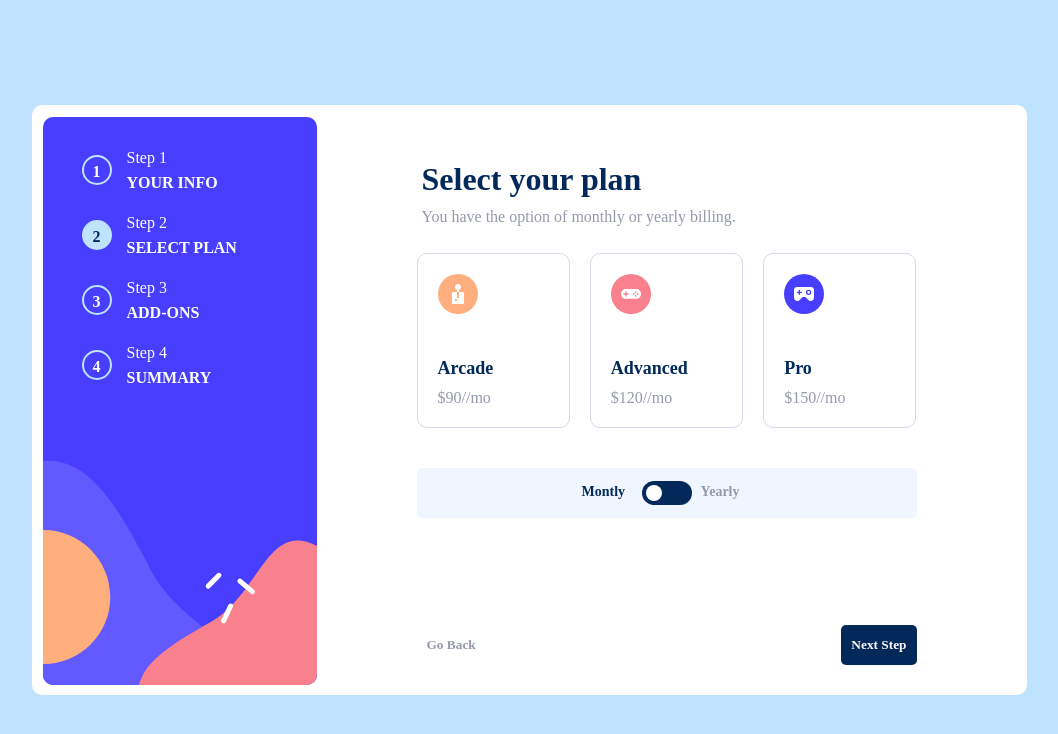
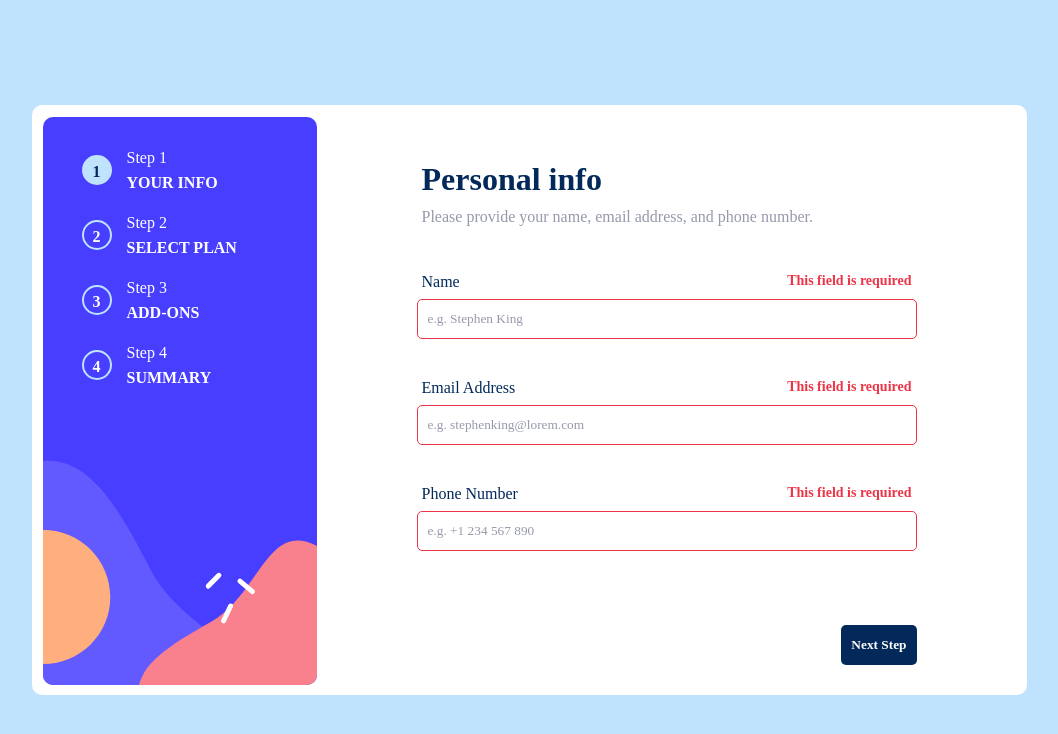
Before and after one commit to andreeaorian/multi-step-form, a React (Create React App) app: page / in a window 1280 px wide. Both pictures are taken after a click on the button "Next Step". Shown: the top 734 px of the page, without its empty margins (111-1169 px from the left). Built offline with nearby package versions, Linux system fonts and the light colour scheme; the HTML template or start-up script is replaced by a standard one.

Commit message:
Implement validation

```diff
--- a/src/App.scss
+++ b/src/App.scss
@@ -105,8 +105,16 @@
 						width: 100%;
 						padding: 10px 0;
 
-						label {
+						.label-error {
 							padding: 0 5px;
+							display: flex;
+							justify-content: space-between;
+
+							.error {
+								color: $strawberry_red;
+								font-size: 14px;
+								font-weight: bold;
+							}
 						}
 
 						input {
@@ -126,6 +134,10 @@
 							&::placeholder {
 								color: $cool_gray;
 								font-weight: normal;
+							}
+
+							&.error {
+								border-color: $strawberry_red;
 							}
 						}
 					}
--- a/src/components/Form/FormButtons.js
+++ b/src/components/Form/FormButtons.js
@@ -4,10 +4,46 @@ import { StepContext } from "../../context/stepContext";
 
 export function FormButtons({ isBackVisible, isConfirm }) {
 	const { increaseStep, decreaseStep } = useContext(StepContext);
-	const { name, email, phone, setPersonalInfo } = useContext(FormDataContext);
+	const { name, email, phone, setValidationErrors } =
+		useContext(FormDataContext);
+
+	const validate = () => {
+		let errors = {};
+
+		if (!name) {
+			errors.name = ["This field is required"];
+		}
+
+		if (!email) {
+			errors.email = ["This field is required"];
+		} else {
+			if (
+				!email.match(
+					/^[a-zA-Z0-9.!#$%&'*+/=?^_`{|}~-]+@[a-zA-Z0-9-]+(?:\.[a-zA-Z0-9-]+)*$/
+				)
+			) {
+				errors.email = ["Email is invalid"];
+			}
+		}
+
+		if (!phone) {
+			errors.phone = ["This field is required"];
+		} else {
+			if (!phone.match(/^\(?(\d{3})\)?[- ]?(\d{3})[- ]?(\d{4})$/)) {
+				errors.phone = ["This phone number is invalid"];
+			}
+		}
+
+		return errors;
+	};
 
 	const saveAndGoToNextStep = () => {
-		increaseStep();
+		const validationErrors = validate();
+		setValidationErrors(validationErrors);
+
+		if (Object.keys(validationErrors).length === 0) {
+			increaseStep();
+		}
 	};
 
 	return (
--- a/src/components/Form/formInput.js
+++ b/src/components/Form/formInput.js
@@ -1,8 +1,19 @@
+import { useContext } from "react";
+import { FormDataContext } from "../../context/formDataContext";
+
 export function FormInput({ label, value, type, id, placeholder, onChange }) {
+	const { validationErrors } = useContext(FormDataContext);
+
 	return (
 		<div className="group">
-			<label htmlFor={id}>{label}</label> <br />
+			<label className="label-error" htmlFor={id}>
+				{label}
+				{!!validationErrors && !!validationErrors[id] && (
+					<span className="error">{validationErrors[id]}</span>
+				)}
+			</label>
 			<input
+				className={!!validationErrors && !!validationErrors[id] ? "error" : ""}
 				type={type}
 				id={id}
 				placeholder={placeholder}
--- a/src/context/formDataContext.js
+++ b/src/context/formDataContext.js
@@ -7,6 +7,7 @@ const initialState = {
 	planType: "Arcade",
 	pricePerMonth: 9,
 	yearlyBilling: false,
+	validationErrors: {},
 	addOns: [],
 };
 
@@ -14,6 +15,7 @@ const actions = {
 	SET_PERSONAL_INFO: "SET_PERSONAL_INFO",
 	SET_BILLING_PLAN: "SET_BILLING_PLAN",
 	SET_ADD_ONS: "SET_ADD_ONS",
+	SET_VALIDATION_ERRORS: "SET_VALIDATION_ERRORS",
 };
 
 const reducer = (state, action) => {
@@ -33,6 +35,11 @@ const reducer = (state, action) => {
 				...state,
 				addOns: [...state.addOns, ...action.payload],
 			};
+		case actions.SET_VALIDATION_ERRORS:
+			return {
+				...state,
+				validationErrors: { ...action.payload },
+			};
 		default:
 			return state;
 	}
@@ -51,6 +58,7 @@ export const FormDataContextProvider = ({ children }) => {
 		pricePerMonth: state.pricePerMonth,
 		yearlyBilling: state.yearlyBilling,
 		addOns: state.addOns,
+		validationErrors: state.validationErrors,
 		setPersonalInfo: (personalInfo) => {
 			dispatch({ type: actions.SET_PERSONAL_INFO, payload: personalInfo });
 		},
@@ -60,6 +68,9 @@ export const FormDataContextProvider = ({ children }) => {
 		setAddOns: (addOns) => {
 			dispatch({ type: actions.SET_ADD_ONS, payload: addOns });
 		},
+		setValidationErrors: (errors) => {
+			dispatch({ type: actions.SET_VALIDATION_ERRORS, payload: errors });
+		},
 	};
 
 	return (
```
